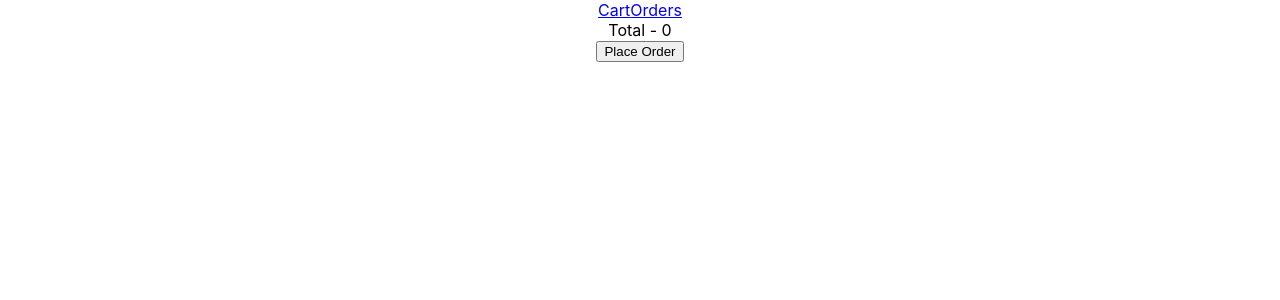
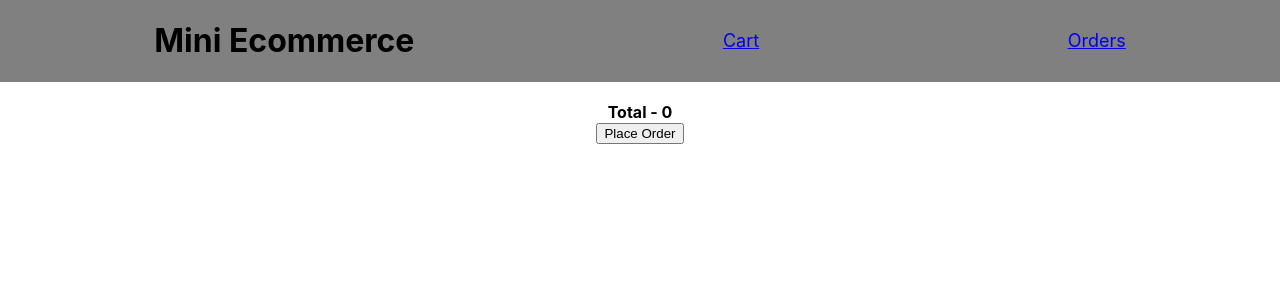
Before and after one commit to sahilgarg29/mini-ecom, a React (Create React App) app: page /cart in a window 1280 px wide. Shown: the top 300 px of the page. Built offline with nearby package versions, Linux system fonts and the light colour scheme.

Commit message:
design cart page

```diff
--- a/src/Components/NavBar/Navbar.jsx
+++ b/src/Components/NavBar/Navbar.jsx
@@ -1,9 +1,11 @@
 import React from "react";
 import { Link } from "react-router-dom";
+import "./navbar.css";
 
 const Navbar = () => {
   return (
-    <div>
+    <div className="nav">
+      <h1>Mini Ecommerce</h1>
       <Link to="/cart">Cart</Link>
       <Link to="/orders">Orders</Link>
     </div>
--- a/src/Components/NavBar/navbar.css
+++ b/src/Components/NavBar/navbar.css
@@ -0,0 +1,12 @@
+.nav {
+  display: flex;
+  justify-content: space-around;
+  align-items: center;
+  background-color: gray;
+  margin-bottom: 20px;
+}
+
+a {
+  list-style-type: none;
+  font-size: 18px;
+}
--- a/src/Pages/Cart/Cart.jsx
+++ b/src/Pages/Cart/Cart.jsx
@@ -2,6 +2,8 @@ import React from "react";
 import { useDispatch, useSelector } from "react-redux";
 import { useNavigate } from "react-router";
 import { addOrder, clearCart } from "../../redux/actions";
+
+import "./cart.css";
 
 const Cart = () => {
   const cartItems = useSelector((store) => store.cart);
@@ -13,14 +15,21 @@ const Cart = () => {
     <div>
       {cartItems.map((item) => {
         return (
-          <div>
+          <div className="cartitem">
+            <img src={item.image} alt="" srcset="" />
             <div>{item.title}</div>
-            <div>{item.price}</div>
+            <div>Rs. - {item.price}</div>
           </div>
         );
       })}
-
-      <div> Total - {cartItems.reduce((acc, curr) => acc + curr.price, 0)}</div>
+      <div>
+        <div>
+          {" "}
+          <strong>
+            {" "}
+            Total - {cartItems.reduce((acc, curr) => acc + curr.price, 0)}
+          </strong>
+        </div>
         <button
           onClick={() => {
             dispatch(
@@ -37,6 +46,7 @@ const Cart = () => {
           Place Order
         </button>
       </div>
+    </div>
   );
 };
 
--- /dev/null
+++ b/src/Pages/Cart/cart.css
@@ -0,0 +1,6 @@
+.cartitem {
+  display: flex;
+  align-items: center;
+  justify-content: space-around;
+  margin-bottom: 20px;
+}
```
Lines whose indentation alone changed are shown as unchanged.
